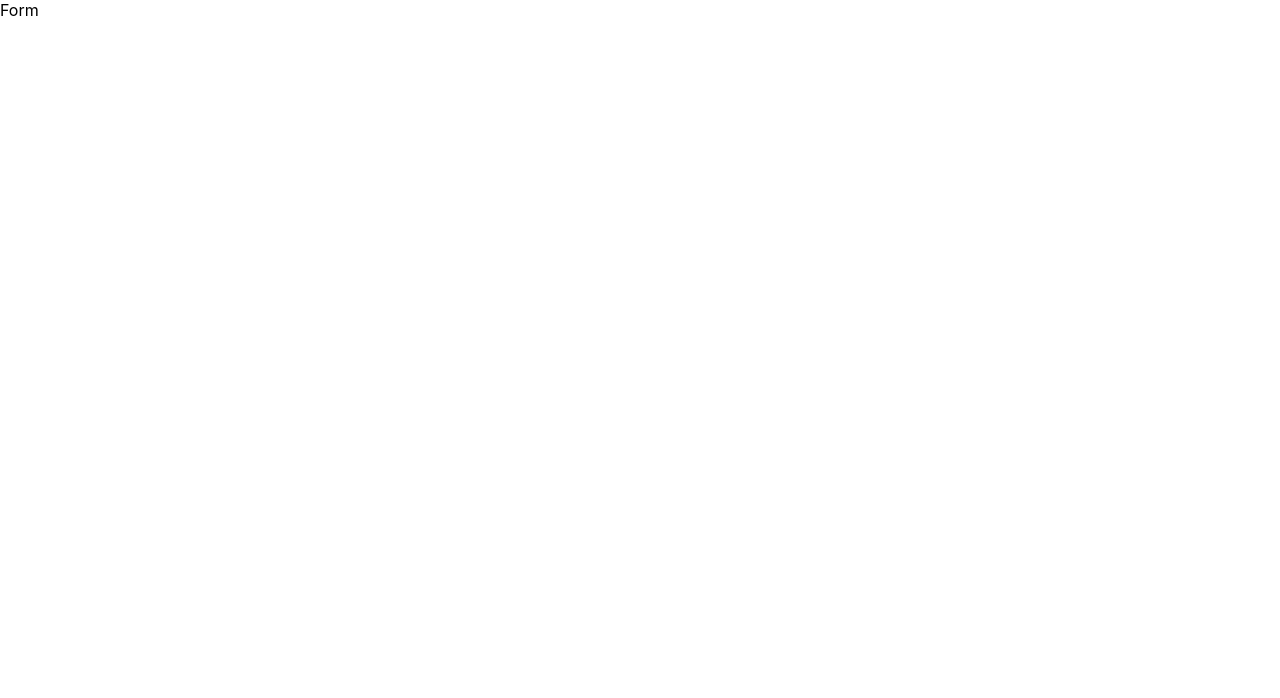
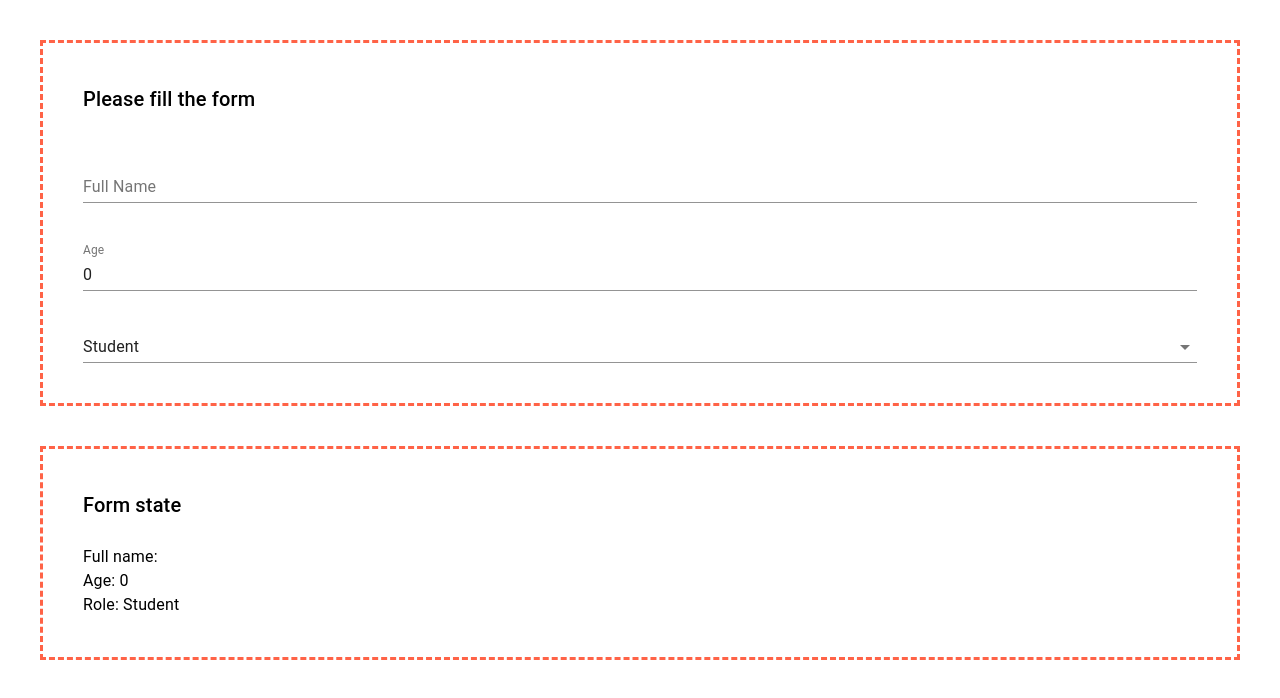
Before and after one commit to yiyeum/react-youtube-materials, a React (Create React App) app: page /form in a window 1280 px wide. Shown: the top 698 px of the page. Built offline with nearby package versions, Linux system fonts and the light colour scheme.

Commit message:
feat: update form

```diff
--- a/src/containers/Form/Form.tsx
+++ b/src/containers/Form/Form.tsx
@@ -1,7 +1,58 @@
-import React from 'react'
+import React, { useState } from 'react'
+import { Box, TextField, Select, MenuItem, Typography, withStyles, WithStyles } from '@material-ui/core'
 
-export const Form = () => {
+interface IRole {
+    id: number
+    role: string
+}
+
+const roleArr: IRole[] = [
+    { id: 0, role: 'Student' },
+    { id: 1, role: 'Developer' }
+]
+
+const styles = {
+    root: {
+        border: '3px dashed tomato'
+    }
+}
+
+const FormBase = (props: WithStyles<typeof styles>) => {
+    const { classes } = props
+    const [fullName, setFullName] = useState('')
+    const [age, setAge] = useState(0)
+    const [role, setRole] = useState(roleArr[0].role)
+
     return (
-        <>Form</>
+        <>
+            <Box m={5} className={classes.root}>
+                <Box m={5}>
+                    <Typography variant='h6'>Please fill the form</Typography>
+                </Box>
+                <Box m={5}>
+                    <TextField label='Full Name' value={fullName} onChange={(e) => setFullName(e.target.value)} fullWidth />
+                </Box>
+                <Box m={5}>
+                    <TextField type='number' label='Age' value={age} onChange={(e) => setAge(parseInt(e.target.value))} fullWidth />
+                </Box>
+                <Box m={5}>
+                    <Select value={role} name='Role' onChange={(e: any) => setRole(e.target.value)} fullWidth>
+                        {
+                            roleArr.map((item: IRole) => <MenuItem key={item.id} value={item.role}>{item.role}</MenuItem>)
+                        }
+                    </Select>
+                </Box>
+            </Box>
+            <Box m={5} p={5} className={classes.root}>
+                <Box mb={3}>
+                    <Typography variant='h6'>Form state</Typography>
+                </Box>
+                <Typography>Full name: {fullName}</Typography>
+                <Typography>Age: {age}</Typography>
+                <Typography>Role: {role}</Typography>
+            </Box>
+        </>
     )
 }
+
+export const Form = withStyles(styles)(FormBase)
```
